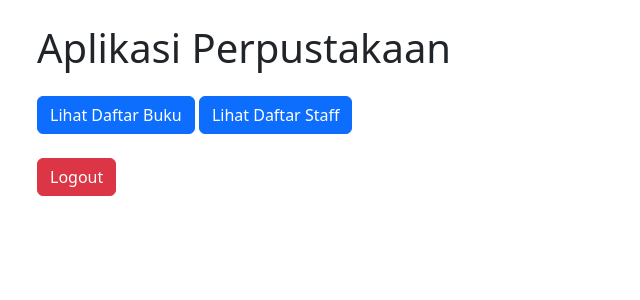
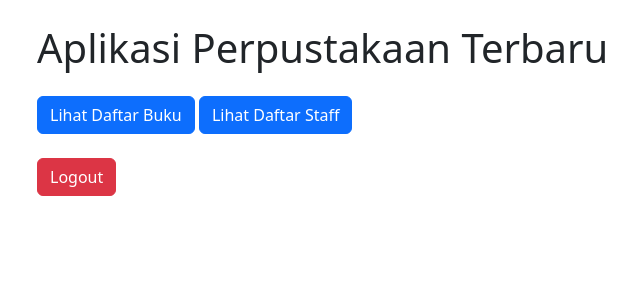
Before and after one commit to pashamrc/perpustakaan-php, a PHP site: page / in a window 1280 px wide. Shown: the top 300 px of the page, without its empty margins (45-685 px from the left). Run offline with PHP 8.4, Linux system fonts and the light colour scheme; the visitor is signed in with stand-in values (Sample User, id 1).

Commit message:
update aplikasi terbaru

```diff
--- a/index.php
+++ b/index.php
@@ -20,7 +20,7 @@ if(!isset($_SESSION['email'])) {
 </head>
 <body>
     <div class="container">
-        <h1 class="my-4">Aplikasi Perpustakaan</h1>
+        <h1 class="my-4">Aplikasi Perpustakaan Terbaru</h1>
         <a class="btn btn-primary" href="./buku.php"> Lihat Daftar Buku </a>
         <a class="btn btn-primary" href="./staff.php"> Lihat Daftar Staff </a>
         <form class="mt-4" method="POST" action="logoutProcess.php">
```
